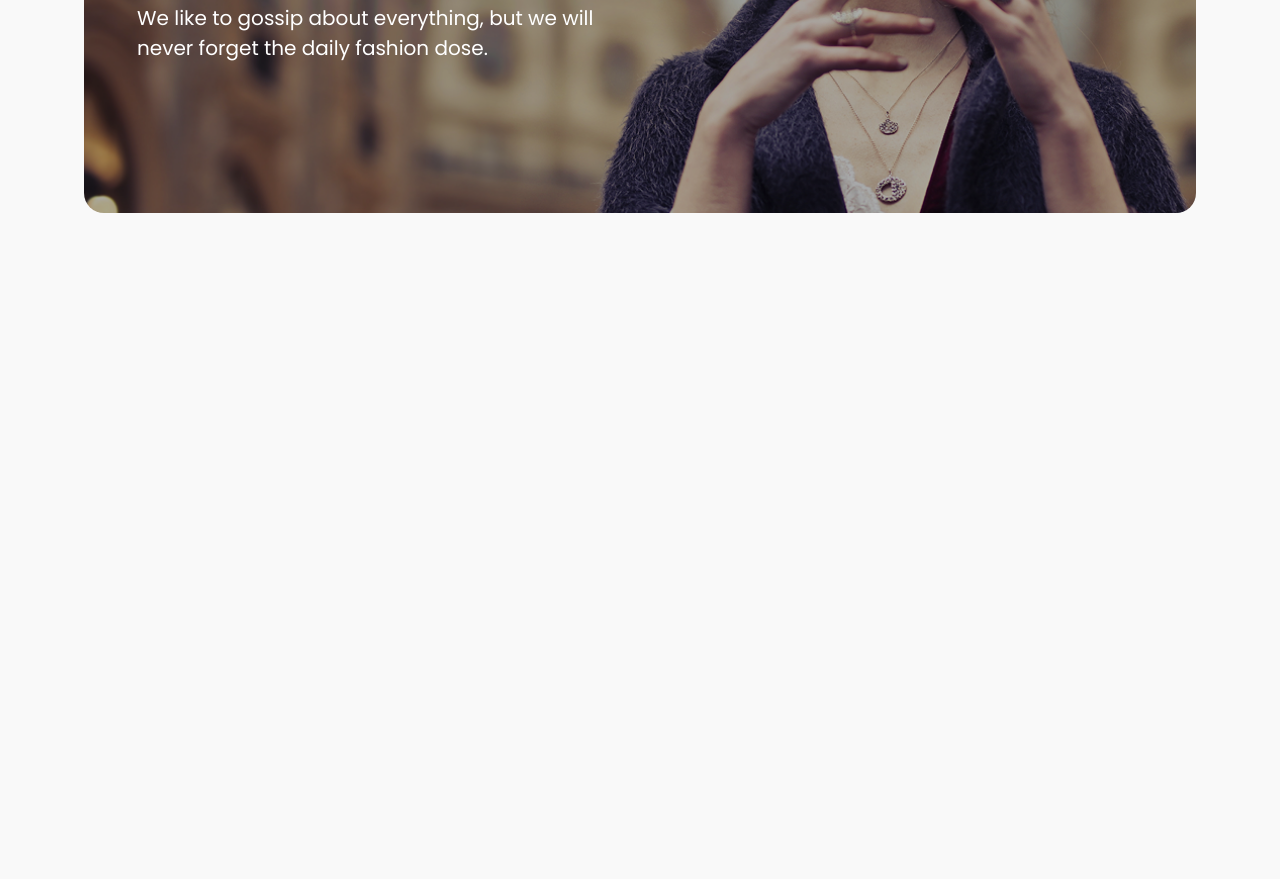
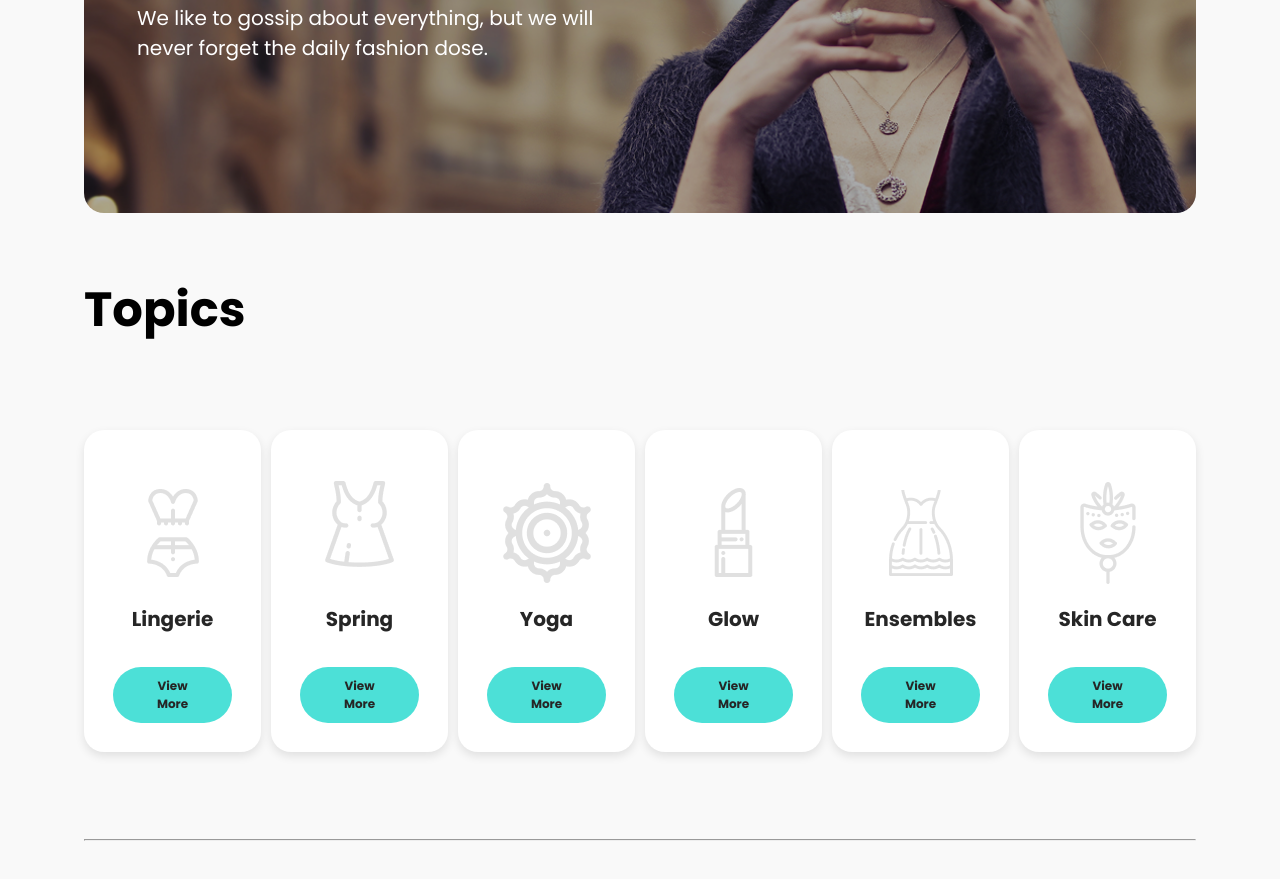
Before and after one commit to codwork/LuxVentus, a plain HTML site: page index.html in a window 1280 px wide. Shown: the part 485-1364 px from the top of the page. Before the commit the page ends 800 px from the top, so only its background shows below. Drawn offline with Linux system fonts and the light colour scheme.

Commit message:
Add topics

```diff
--- a/index.html
+++ b/index.html
@@ -35,7 +35,62 @@
         </div>
         </section>
 <!-- first-section დასასრული -->
-
+<!-- topic section დასაწყისი -->
+ <section>
+    <div class="topics-section container">
+        <div class="topics-title">
+            <h1>Topics</h1>
+        </div>
+        <div class="topics-cards">
+            <div class="topics-card">
+                <div class="topic-card-image">
+                    <img src="./assets/topic1.png" alt="card">
+                </div>
+                <h1>Lingerie</h1>
+                <button>View More</button>
+            </div>
+            <div class="topics-card">
+                <div class="topic-card-image">
+                    <img src="./assets/topic2.png" alt="card">
+                </div>
+                <h1>Spring</h1>
+                <button>View More</button>
+            </div>
+            <div class="topics-card">
+                <div class="topic-card-image">
+                    <img src="./assets/topic3.png" alt="card">
+                </div>
+                <h1>Yoga</h1>
+                <button>View More</button>
+            </div>
+            <div class="topics-card">
+                <div class="topic-card-image">
+                    <img src="./assets/topic4.png" alt="card">
+                </div>
+                <h1>Glow</h1>
+                <button>View More</button>
+            </div>
+            <div class="topics-card">
+                <div class="topic-card-image">
+                    <img src="./assets/topic5.png" alt="card">
+                </div>
+                <h1>Ensembles</h1>
+                <button>View More</button>
+            </div>
+            <div class="topics-card">
+                <div class="topic-card-image">
+                    <img src="./assets/topic6.png" alt="card">
+                </div>
+                <h1>Skin Care</h1>
+                <button>View More</button>
+            </div>
+        </div>
+    </div>
+ </section>
+ <div class="lane container">
+    <hr class="line">
+ </div>
+<!-- topics section დასასრული    -->
 
 
 
--- a/style.css
+++ b/style.css
@@ -118,3 +118,75 @@ header {
     color: #FFFFFF;
 }
 /* first-section დასასრული */
+/* topics section დასაწყისი */
+.topics-title {
+    font-weight: 700;
+    font-size: 32px;
+    line-height: 48px;
+    letter-spacing: 0%;
+    margin-bottom: 48px;
+}
+.topics-section {
+    margin-bottom: 87px;
+    padding: 0 84px;
+    display: flex;
+    flex-direction: column;
+    gap:48px;
+}
+.topics-card {
+    background: white;
+    box-shadow: 0px 4px 10px rgba(0, 0, 0, 0.1);
+    border-radius: 20px;
+    display: flex;
+    flex-direction: column;
+    align-items: center;
+    width:max-content;
+    padding: 51px 29px 29px 29px;
+    transition: transform 0.3s ease;
+    cursor: pointer;
+}
+.topics-card:hover {
+    transform: scale(1.1);
+}
+.topic-card-image {
+    width: 103px;
+    height: 103px;
+    display: flex;
+    align-items: center;
+    justify-content: center;
+    margin-bottom: 20px;
+}
+.topics-card h1 {
+    font-size: 20px;
+    font-weight: 700;
+    line-height: 30px;
+    text-align: center;
+    color: #262626;
+    margin-bottom: 33px;
+}
+.topics-card button {
+    background-color: #4CE0D7;
+    color: #262626;
+    padding: 10px 40px;
+    border-radius: 40px;
+    border: none;
+    font-size: 12px;
+    font-weight: 700;
+    line-height: 18px;
+    transition: .3s;
+}
+.topics-card button:hover {
+    color: white;
+    background-color: #014e49;
+    transform: scale(1.1);
+}
+.topics-cards {
+    display: flex;
+    justify-content: space-between;
+    gap: 10px;
+}
+.lane {
+    margin-bottom: 52px;
+    padding: 0 84px;
+}
+/* topics section დასასრული */
```
